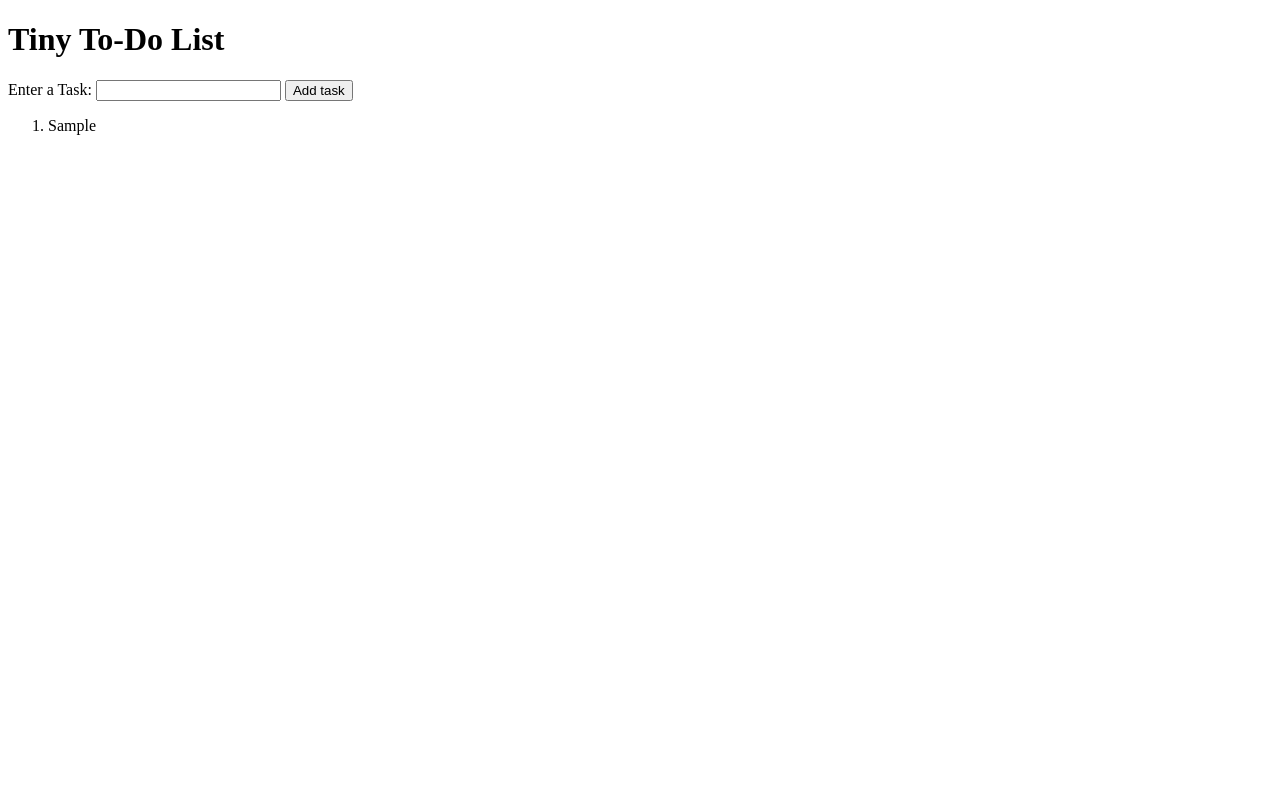
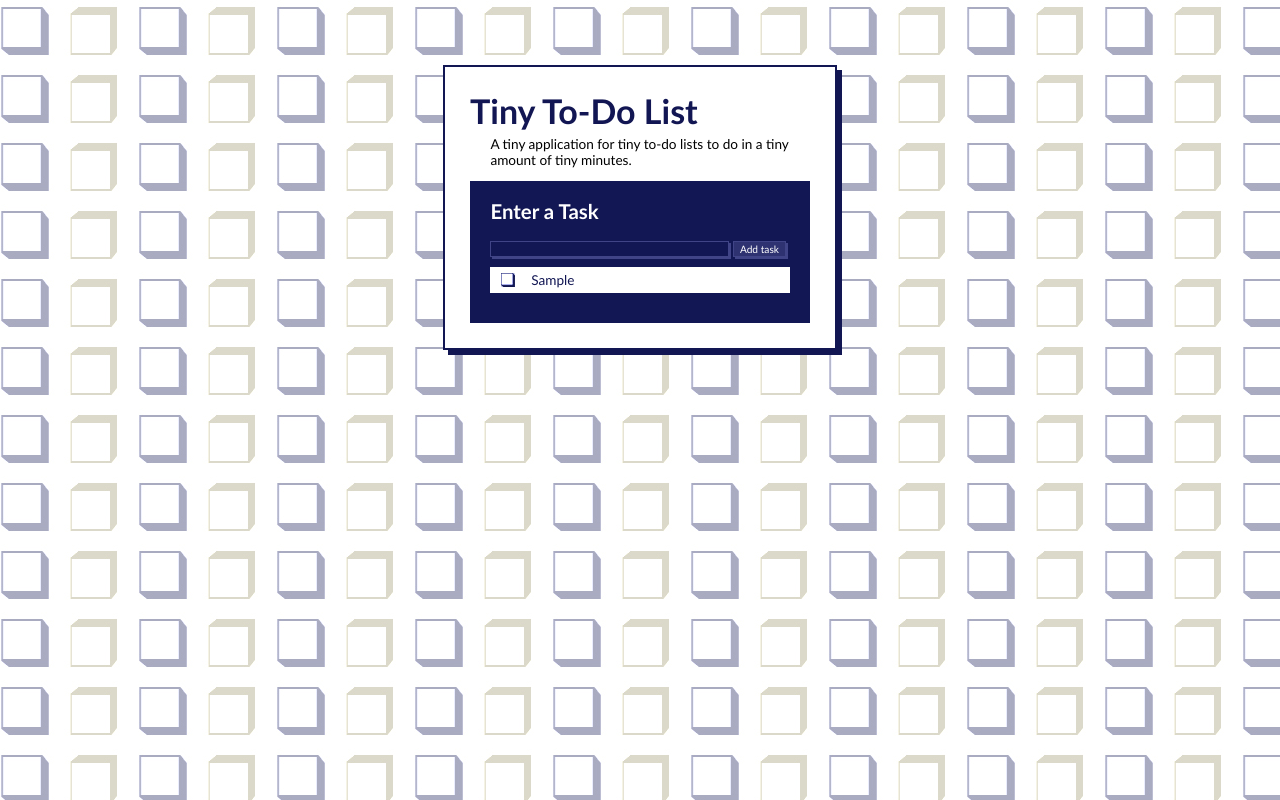
Before and after one commit to pixelles/mtm1526-homework-2, a plain HTML site: page index.html in a window 1280 px wide. Both pictures are taken after typing "Sample" into the empty fields and a click on the button "Add task". Drawn offline with Linux system fonts and the light colour scheme.

Commit message:
Added CSS.

```diff
--- a/css/general.css
+++ b/css/general.css
@@ -0,0 +1,96 @@
+html {
+	background: url('../images/bg.jpg') repeat;
+	font-family: "Trebuchet MS", Calibri, Arial, sans-serif;
+	font-size: 0.85em;
+}
+
+body{
+	margin: 65px auto;
+	padding: 0px 25px 25px 25px;
+	width: 340px;
+	box-shadow: 5px 5px #121653;
+	border: 2px solid #121653;
+
+	background-color: #fff;
+}
+
+h1 {
+	font-family: "Trebuchet MS", Calibri, Arial, sans-serif;
+	font-size: 2.5em;
+	color: #121653;
+}
+
+h2 {
+	font-family: "Trebuchet MS", Calibri, Arial, sans-serif;
+	font-size: 1.5em;
+	color: #fff;
+}
+
+p {
+	margin-top: -1.3em;
+	padding-left: 1.5em;
+}
+
+ol {
+	list-style-type: none;
+	padding: 0;
+	margin: 0;
+}
+
+li {
+	cursor: pointer;
+
+	padding: 5px;
+	padding-left: 3em;
+
+	color: #121754;
+	background: url('../images/bullet.jpg') no-repeat #fff;
+	background-position: 0.8em;
+	border-bottom: 5px solid #121754;
+}
+
+article {
+	padding: 1px 0px 25px 0px;
+	width: 340px;
+	color: #fff;
+	background-color: #121754;
+}
+
+input {
+	width: 233px;
+	font-family: "Trebuchet MS", Calibri, Arial, sans-serif;
+	font-size: 0.75em;
+	text-align: right;
+
+	color: #fff;
+	background-color: #121754;
+	box-shadow: 2px 2px #404487;
+	border: 1px solid #404487;
+}
+
+button {
+	font-family: "Trebuchet MS", Calibri, Arial, sans-serif;
+	font-size: 0.75em;
+	text-align: center;
+
+	color: #fff;
+	background-color: #2e3271;
+	box-shadow: 2px 2px #404487;
+	border: 1px solid #404487;
+}
+
+.ol-list, .enter-task {
+	padding-left: 1.5em;
+}
+
+.ol-list {
+	margin-left: 0em;
+	margin-top: 10px;
+	width: 300px;
+}
+
+.done {
+  color: #9c956b;
+  text-decoration: line-through;
+  background-color: #404487;
+}
--- a/index.html
+++ b/index.html
@@ -8,14 +8,22 @@
 
 <body>
 
-	<h1>Tiny To-Do List</h1>
+	<header>
+		<h1>Tiny To-Do List</h1>
+		<p>A tiny application for tiny to-do lists to do in a tiny amount of tiny minutes.</p>
+	</header>
 
-     	<label for="enter-task">Enter a Task:</label>
-     	<input id="task" name="task">
-   	 	<button id="add-task">Add task</button>
+	<article>
+		<div class="enter-task">
+			<h2>Enter a Task</h2>
+			<input id="task" name="task">
+			<button id="add-task">Add task</button>
+		</div>
 
-
-    <ol id="list"></pl>
+		<div class="ol-list">
+			<ol id="list"></ol>
+		</div>
+	</article>
 
     <script src="js/to-do.js"></script>
 
```
Also changed, not shown: images/bg.jpg (added), images/bullet.jpg (added).
